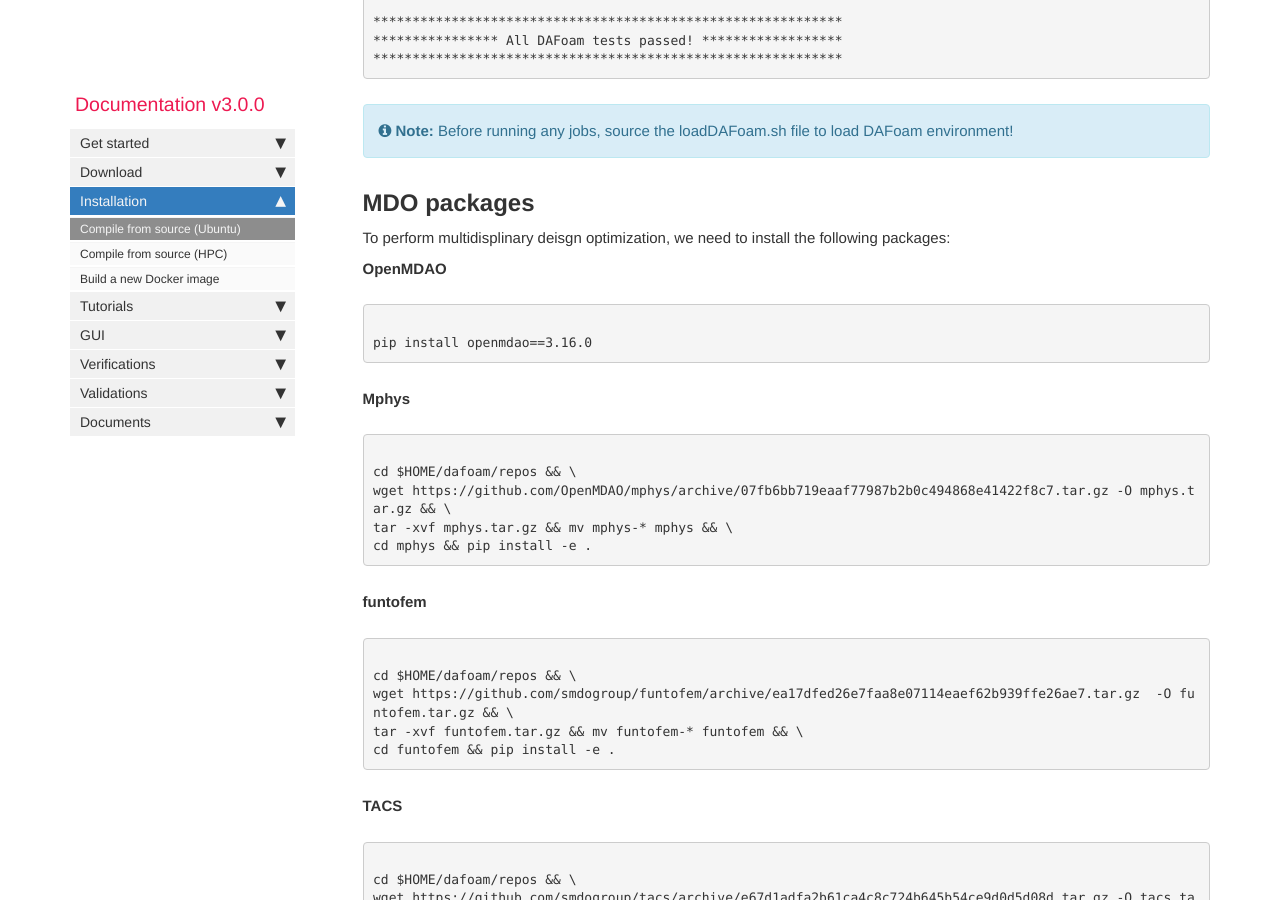
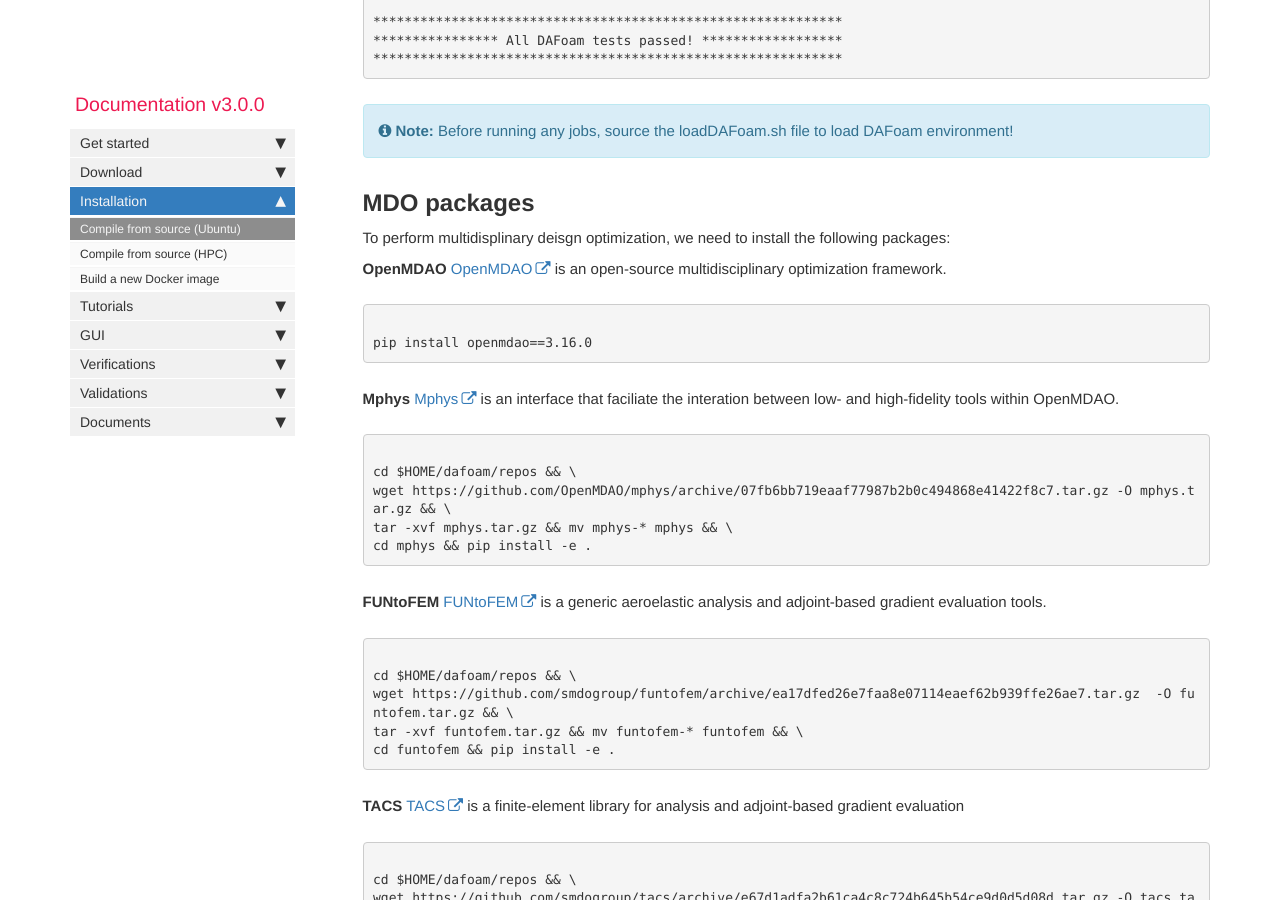
Before and after one commit to DAFoam/DAFoam.github.io, a Jekyll site: the page built from pages/mydoc/mydoc_installation_source.md, in a window 1280 px wide and 900 px high, scrolled down 8273 px. Built offline with Jekyll 4.4.1, drawn with Linux system fonts in a browser that asks for light colours; comment, search, counter and statistics services are not loaded.

Commit message:
content update

```diff
--- a/pages/mydoc/mydoc_installation_source.md
+++ b/pages/mydoc/mydoc_installation_source.md
@@ -379,12 +379,14 @@ The regression tests should take less than 30 minutes. The test progress will be
 To perform multidisplinary deisgn optimization, we need to install the following packages:
 
 **OpenMDAO**
+[OpenMDAO](https://openmdao.org) is an open-source multidisciplinary optimization framework.
 
 <pre>
 pip install openmdao==3.16.0
 </pre>
 
 **Mphys**
+[Mphys](https://github.com/OpenMDAO/mphys) is an interface that faciliate the interation between low- and high-fidelity tools within OpenMDAO.
 
 <pre>
 cd $HOME/dafoam/repos && \
@@ -393,7 +395,8 @@ tar -xvf mphys.tar.gz && mv mphys-* mphys && \
 cd mphys && pip install -e .
 </pre>
 
-**funtofem**
+**FUNtoFEM**
+[FUNtoFEM](https://github.com/smdogroup/funtofem) is a generic aeroelastic analysis and adjoint-based gradient evaluation tools.
 
 <pre>
 cd $HOME/dafoam/repos && \
@@ -403,6 +406,8 @@ cd funtofem && pip install -e .
 </pre>
 
 **TACS**
+[TACS](https://github.com/smdogroup/tacs) is a finite-element library for analysis and adjoint-based gradient evaluation
+
 <pre>
 cd $HOME/dafoam/repos && \
 wget https://github.com/smdogroup/tacs/archive/e67d1adfa2b61ca4c8c724b645b54ce9d0d5d08d.tar.gz -O tacs.tar.gz && \
```
